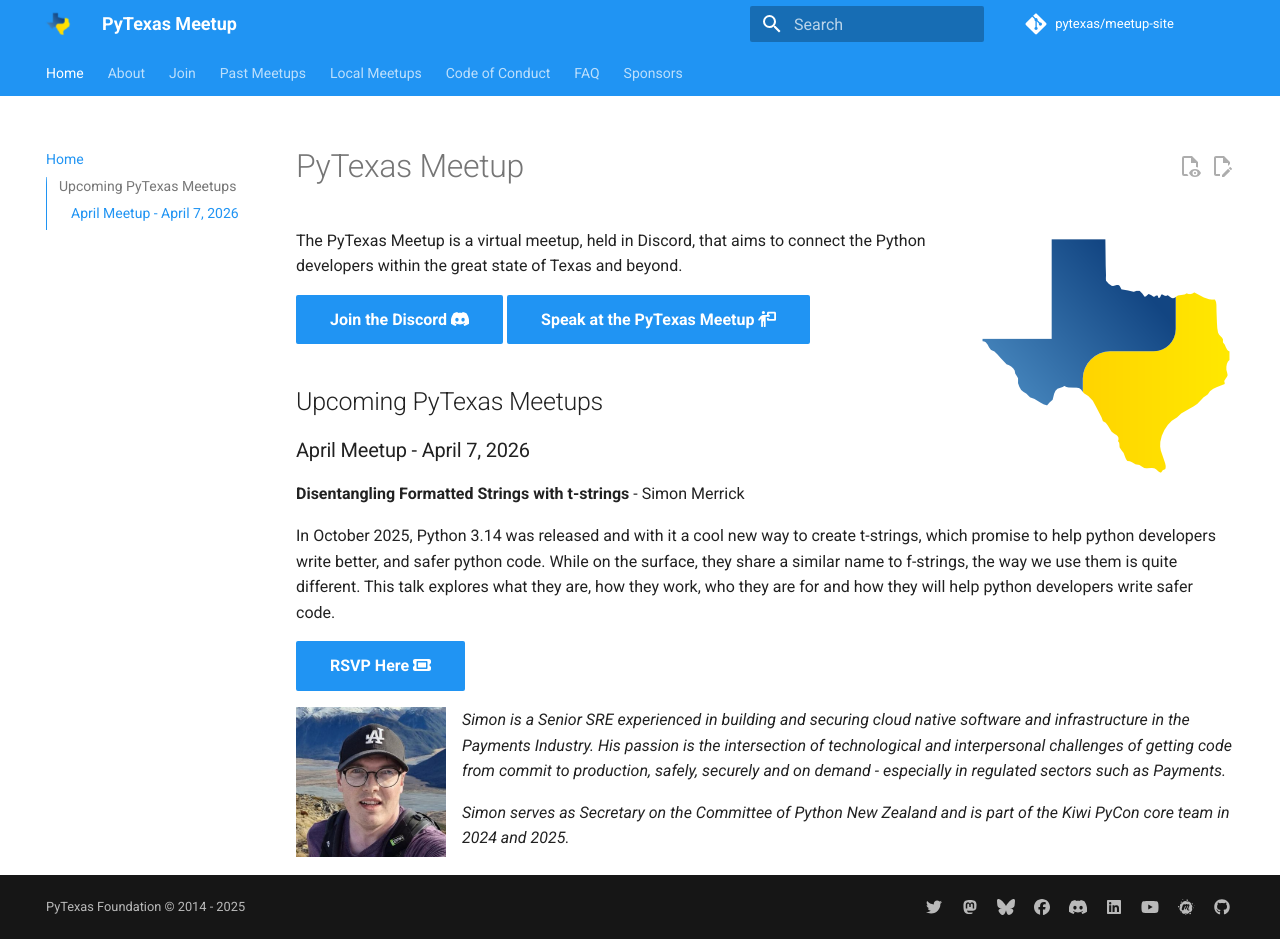
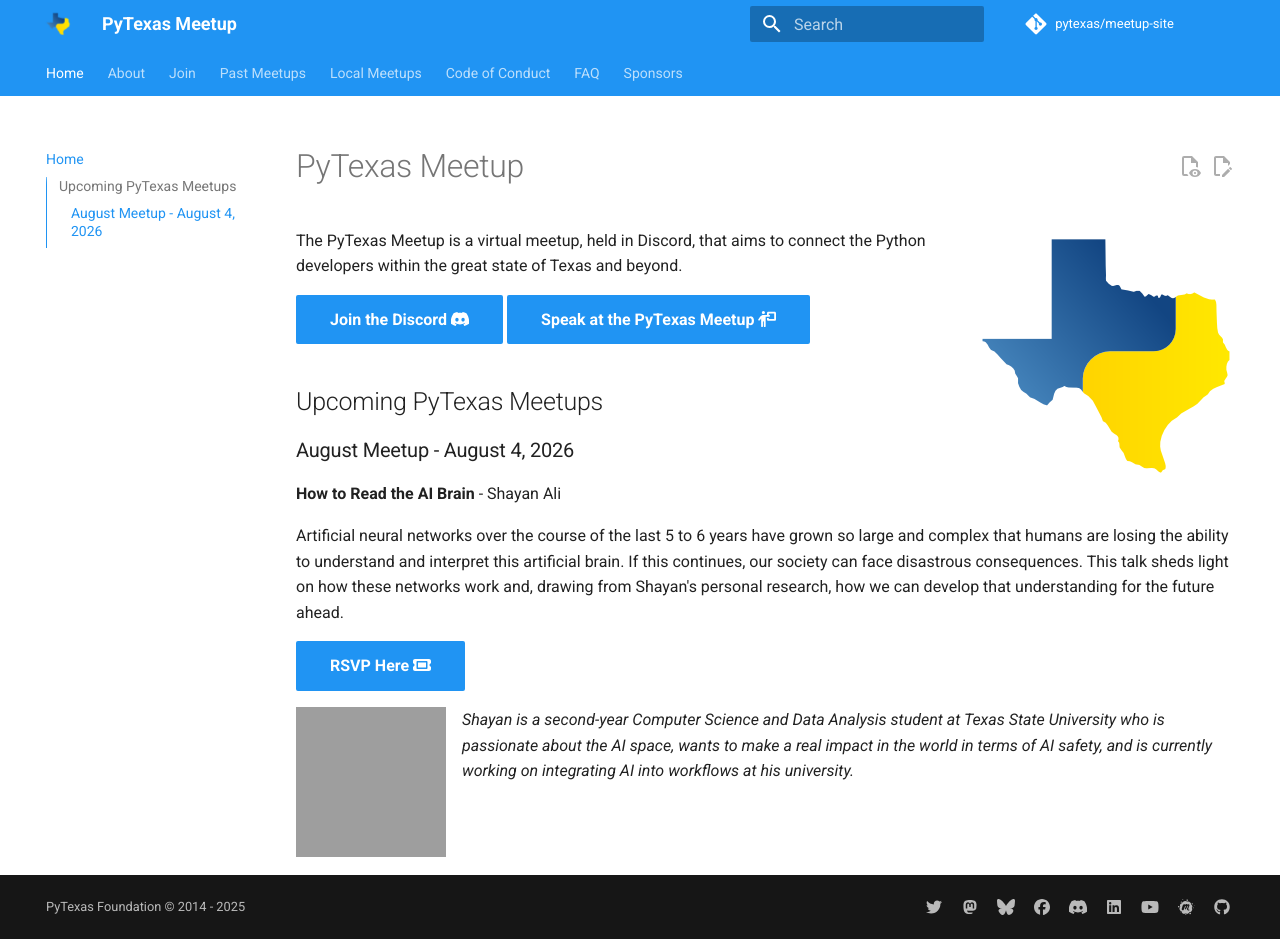
Before and after one commit to pytexas/meetup, an MkDocs documentation site: the page built from docs/index.md, in a window 1280 px wide and 939 px high. Built offline with MkDocs 1.6.1 and Material for MkDocs 9.7.7, drawn with Linux system fonts in a browser that asks for light colours; comment, search, counter and statistics services are not loaded; grey boxes are pictures that could not be loaded.

Commit message:
Add August 2026 meetup with Shayan Ali
Archive the April 2026 meetup (Simon Merrick, t-strings) as a past meetup post.
Add Shayan Ali to the authors file.
Update the homepage for the August 4, 2026 meetup, "How to Read the AI Brain".

```diff
--- a/docs/index.md
+++ b/docs/index.md
@@ -17,16 +17,14 @@
 
 ## Upcoming PyTexas Meetups
 
-### April Meetup - April 7, 2026
+### August Meetup - August 4, 2026
 
-**Disentangling Formatted Strings with t-strings** - Simon Merrick
+**How to Read the AI Brain** - Shayan Ali
 
-In October 2025, Python 3.14 was released and with it a cool new way to create t-strings, which promise to help python developers write better, and safer python code. While on the surface, they share a similar name to f-strings, the way we use them is quite different. This talk explores what they are, how they work, who they are for and how they will help python developers write safer code.
+Artificial neural networks over the course of the last 5 to 6 years have grown so large and complex that humans are losing the ability to understand and interpret this artificial brain. If this continues, our society can face disastrous consequences. This talk sheds light on how these networks work and, drawing from Shayan's personal research, how we can develop that understanding for the future ahead.
 
 [RSVP Here :fontawesome-solid-ticket:](https://pytexas.org/meetup/join){ .md-button .md-button--primary }
 
-![Simon Merrick Headshot](assets/images/simonmerrick.jpg){: style="height:150px;width:150px" align=left}
+![Shayan Ali Headshot](assets/images/shayanali.jpg){: style="height:150px;width:150px" align=left}
 
-_Simon is a Senior SRE experienced in building and securing cloud native software and infrastructure in the Payments Industry. His passion is the intersection of technological and interpersonal challenges of getting code from commit to production, safely, securely and on demand - especially in regulated sectors such as Payments._
-
-_Simon serves as Secretary on the Committee of Python New Zealand and is part of the Kiwi PyCon core team in 2024 and 2025._
+_Shayan is a second-year Computer Science and Data Analysis student at Texas State University who is passionate about the AI space, wants to make a real impact in the world in terms of AI safety, and is currently working on integrating AI into workflows at his university._
--- a/docs/past_meetups/.authors.yml
+++ b/docs/past_meetups/.authors.yml
@@ -108,3 +108,7 @@
     name: Simon Merrick
     description: Simon is a Senior SRE experienced in building and securing cloud native software and infrastructure in the Payments Industry. He serves as Secretary on the Committee of Python New Zealand and is part of the Kiwi PyCon core team.
     avatar: assets/images/simonmerrick.jpg
+  shayanali:
+    name: Shayan Ali
+    description: Shayan is a second-year Computer Science and Data Analysis student at Texas State University. He is passionate about AI safety and interpretability, and works on integrating AI into workflows at his university.
+    avatar: assets/images/shayanali.jpg
```
Also changed, not shown: docs/past_meetups/posts/2026-04-07.md (added, +20 -0 lines).
